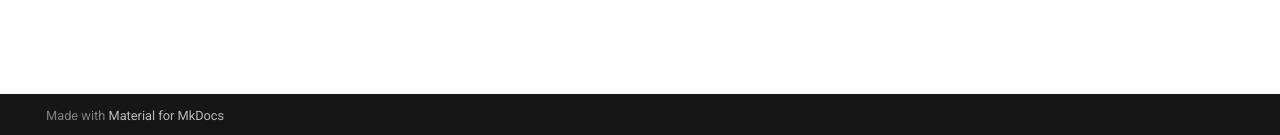
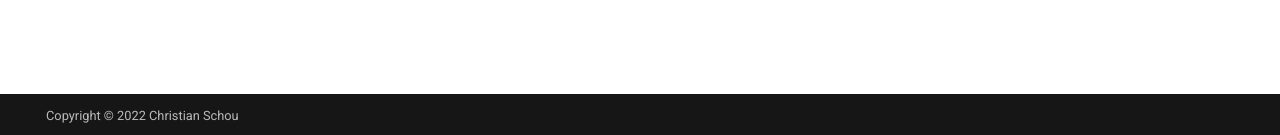
Before and after one commit to Christian-Schou/wpmanual, an MkDocs documentation site: the page built from docs/index.md, in a window 1280 px wide. Shown: the part 762-897 px from the top of the page. Built offline with MkDocs 1.6.1 and Material for MkDocs 9.7.7, drawn with Linux system fonts in a browser that asks for light colours.

Commit message:
Updated config to include search and footer copyright

```diff
--- a/mkdocs.yml
+++ b/mkdocs.yml
@@ -1,3 +1,12 @@
 site_name: WP Manual
+
 theme:
   name: material
+
+plugins:
+  - search
+
+copyright: Copyright &copy; 2022 Christian Schou
+
+extra:
+  generator: false
```
